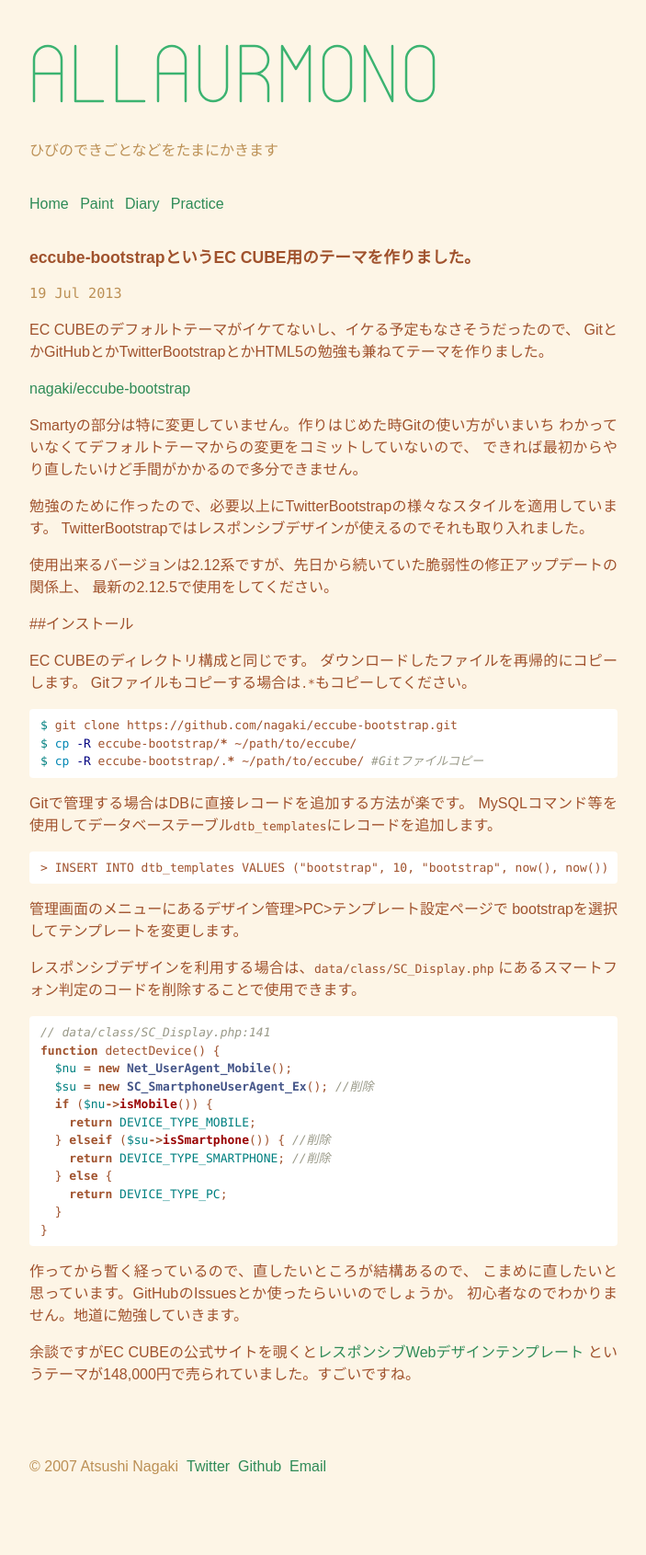
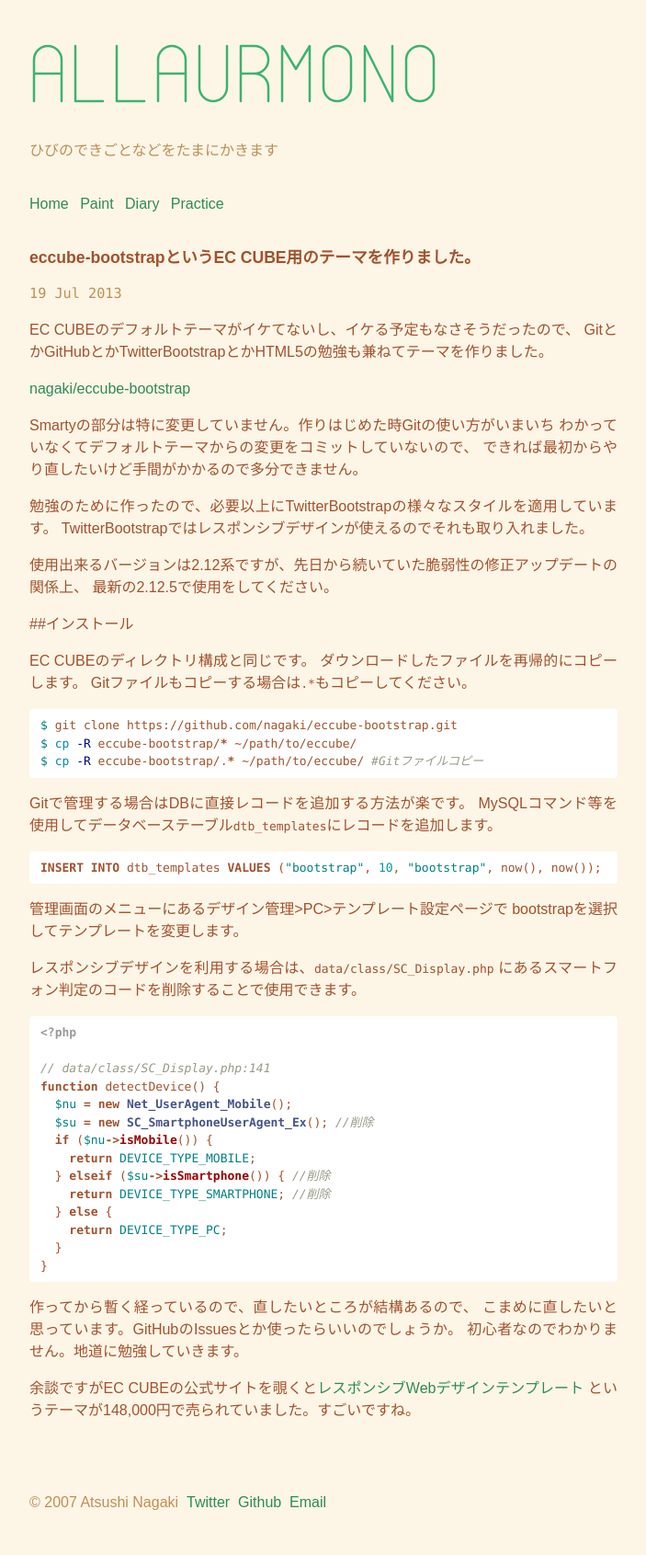
Before and after one commit to nagaki/blog, a Jekyll site: the page built from practice/_posts/2013-07-19-released-eccube-bootstrap.markdown, in a window 1280 px wide. Shown: the whole page at 92% size, without its empty margins (288-991 px from the left). Built offline with Jekyll 4.4.1, drawn with Linux system fonts in a browser that asks for light colours; before the commit the page ends 1652 px from its top, so only the background shows below that.

Commit message:
パーサ変更に伴い表示が崩れている箇所の修正をしました

```diff
--- a/practice/_posts/2013-07-19-released-eccube-bootstrap.markdown
+++ b/practice/_posts/2013-07-19-released-eccube-bootstrap.markdown
@@ -37,8 +37,8 @@ $ cp -R eccube-bootstrap/.* ~/path/to/eccube/ #Gitファイルコピー
 Gitで管理する場合はDBに直接レコードを追加する方法が楽です。
 MySQLコマンド等を使用してデータベーステーブル`dtb_templates`にレコードを追加します。
 
-{% highlight mysql %}
-> INSERT INTO dtb_templates VALUES ("bootstrap", 10, "bootstrap", now(), now());
+{% highlight sql %}
+INSERT INTO dtb_templates VALUES ("bootstrap", 10, "bootstrap", now(), now());
 {% endhighlight %}
 
 管理画面のメニューにあるデザイン管理>PC>テンプレート設定ページで
@@ -47,7 +47,9 @@ bootstrapを選択してテンプレートを変更します。
 レスポンシブデザインを利用する場合は、`data/class/SC_Display.php`
 にあるスマートフォン判定のコードを削除することで使用できます。
 
-{% highlight php startinline %}
+{% highlight php %}
+<?php
+
 // data/class/SC_Display.php:141
 function detectDevice() {
   $nu = new Net_UserAgent_Mobile();
--- a/practice/_posts/2013-07-29-jquery-bind-touch-event.markdown
+++ b/practice/_posts/2013-07-29-jquery-bind-touch-event.markdown
@@ -7,7 +7,7 @@ tags:
 スマートフォンでtoggleするメニュー等の開閉ボタンをタッチした時、適用している`:hover`スタイルが、
 タッチ後にも適用されたままになってしまい、不恰好です。
 
-[調べてみる][1]と、jQueryの`.bind()`を使ってオブジェクトのイベントを取得して
+[調べてみる][1] と、jQueryの`.bind()`を使ってオブジェクトのイベントを取得して
 クラスを追加する方法で、タッチしたときにスタイルを変更することができることがわかりました。
 
 <script src="https://gist.github.com/nagaki/6102880.js"></script>
@@ -18,7 +18,7 @@ tags:
 
 cssに`:touch`があればいいのに。
 
-[.bind() | jQuery API Documentation][1]
+[.bind() \| jQuery API Documentation][1]
 
 
  [1]: http://api.jquery.com/bind/
```
Also changed, not shown: practice/_posts/2013-09-28-making-css-coding-style-guide.md (+4 -5 lines).
